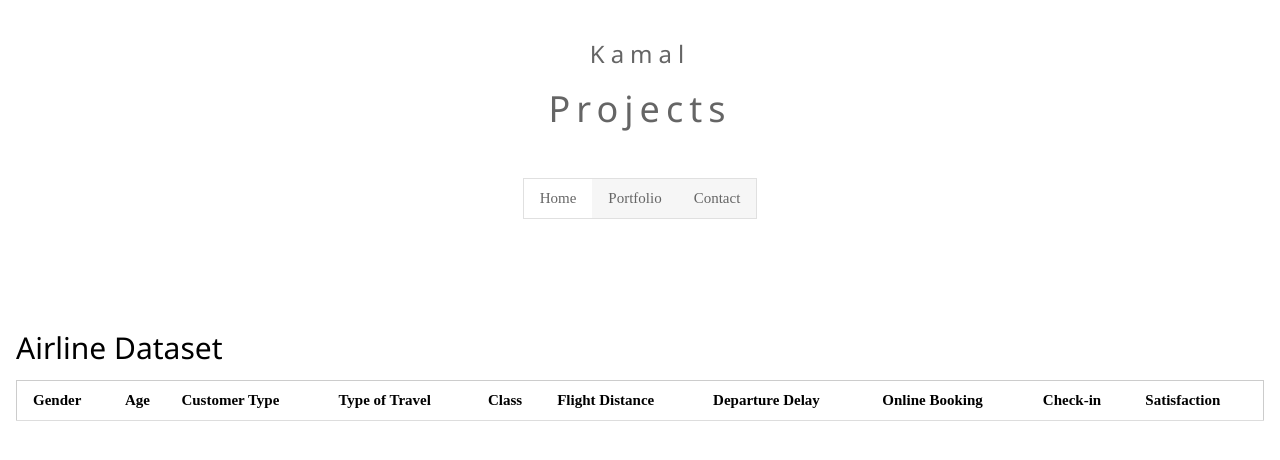
After one commit to heybad/websiteproject, a Flask app: page /portfolio/airline in a window 1280 px wide. The commit adds this page. Shown: the top 460 px of the page. Run offline with Flask 3, Linux system fonts and the light colour scheme; lists and menus that the app fills with data are empty; parts of the project's set-up code (start-up, migrations or seed data) failed here and were passed over.

Commit message:
separate the datasets

```diff
--- a/app.py
+++ b/app.py
@@ -11,24 +11,27 @@ data = df.to_dict(orient='records')
 
 @app.route('/')
 def index():
-  # Render 'main.html'
   return render_template('main.html')
 
 @app.route('/home')
 def home():
-  # Remove this line
-  # return render_template('main.html')
-
   return render_template('main.html') + render_template('home.html')
 
 @app.route('/portfolio')
 def portfolio():
-  return render_template('portfolio.html', data=data)
+  return render_template('portfolio.html')
+
+@app.route('/portfolio/airline')
+def airline():
+    return render_template('airline.html', data=data)
+
+@app.route('/portfolio/scooter')
+def scooter():
+    return render_template('scooter.html', data=data)
 
 @app.route('/contact')
 def contact():
   return render_template('contact.html')
 
 if __name__ == '__main__':
-  gunicorn_app = app
-  gunicorn_app.run(host='0.0.0.0', port=5000, debug=False)
+  app.run(host='0.0.0.0', port=5000, debug=False)
--- /dev/null
+++ b/templates/airline.html
@@ -0,0 +1,40 @@
+{% extends "portfolio.html" %}
+
+{% block content %}
+    <!-- Contents of the Portfolio section -->
+    <section class="w3-container w3-padding-32">
+        <h2>Airline Dataset</h2>
+        <table class="w3-table-all">
+            <thead>
+                <tr>
+                    <th>Gender</th>
+                    <th>Age</th>
+                    <th>Customer Type</th>
+                    <th>Type of Travel</th>
+                    <th>Class</th>
+                    <th>Flight Distance</th>
+                    <th>Departure Delay</th>
+                    <th>Online Booking</th>
+                    <th>Check-in</th>
+                    <th>Satisfaction</th>
+                </tr>
+            </thead>
+            <tbody>
+                {% for record in data[:15] %}
+                <tr>
+                    <td>{{ record['Gender'] }}</td>
+                    <td>{{ record['Age'] }}</td>
+                    <td>{{ record['Customer Type'] }}</td>
+                    <td>{{ record['Type of Travel'] }}</td>
+                    <td>{{ record['Class'] }}</td>
+                    <td>{{ record['Flight Distance'] }}</td>
+                    <td>{{ record['Departure Delay'] }}</td>
+                    <td>{{ record['Ease of Online Booking'] }}</td>
+                    <td>{{ record['Check-in Service'] }}</td>
+                    <td>{{ record['Satisfaction'] }}</td>
+                </tr>
+                {% endfor %}
+            </tbody>
+        </table>
+    </section>
+{% endblock %}
--- a/templates/main.html
+++ b/templates/main.html
@@ -9,9 +9,7 @@
     <link rel="stylesheet" href="https://cdnjs.cloudflare.com/ajax/libs/font-awesome/4.7.0/css/font-awesome.min.css">
     <style>
         body {
-            background-image: url("https://replit.com/@kmohamud10/Wednesday#sawiro_badan");
-            background-size: cover;
-            background-position: center;
+
             font-family: "Raleway, Arial, sans-serif";
         }
 
--- a/templates/portfolio.html
+++ b/templates/portfolio.html
@@ -1,40 +1,6 @@
 {% extends "main.html" %}
 
 {% block content %}
-    <!-- Contents of the Portfolio section -->
-    <section class="w3-container w3-padding-32">
-        <h2>Airline Dataset</h2>
-        <table class="w3-table-all">
-            <thead>
-                <tr>
-                    <th>Gender</th>
-                    <th>Age</th>
-                    <th>Customer Type</th>
-                    <th>Type of Travel</th>
-                    <th>Class</th>
-                    <th>Flight Distance</th>
-                    <th>Departure Delay</th>
-                    <th>Ease of Online Booking</th>
-                    <th>Check-in Service</th>
-                    <th>Satisfaction</th>
-                </tr>
-            </thead>
-            <tbody>
-                {% for record in data[:15] %}
-                <tr>
-                    <td>{{ record['Gender'] }}</td>
-                    <td>{{ record['Age'] }}</td>
-                    <td>{{ record['Customer Type'] }}</td>
-                    <td>{{ record['Type of Travel'] }}</td>
-                    <td>{{ record['Class'] }}</td>
-                    <td>{{ record['Flight Distance'] }}</td>
-                    <td>{{ record['Departure Delay'] }}</td>
-                    <td>{{ record['Ease of Online Booking'] }}</td>
-                    <td>{{ record['Check-in Service'] }}</td>
-                    <td>{{ record['Satisfaction'] }}</td>
-                </tr>
-                {% endfor %}
-            </tbody>
-        </table>
-    </section>
+    <a href="/portfolio/airline" class="w3-bar-item w3-button w3-light-grey">Airline Dataset!!!</a>
+<a href="/portfolio/scooter" class="w3-bar-item w3-button w3-light-grey"> Scooter Dataset!!!</a>
 {% endblock %}
```
Also changed, not shown: templates/scooter.html (added, +9 -0 lines).
